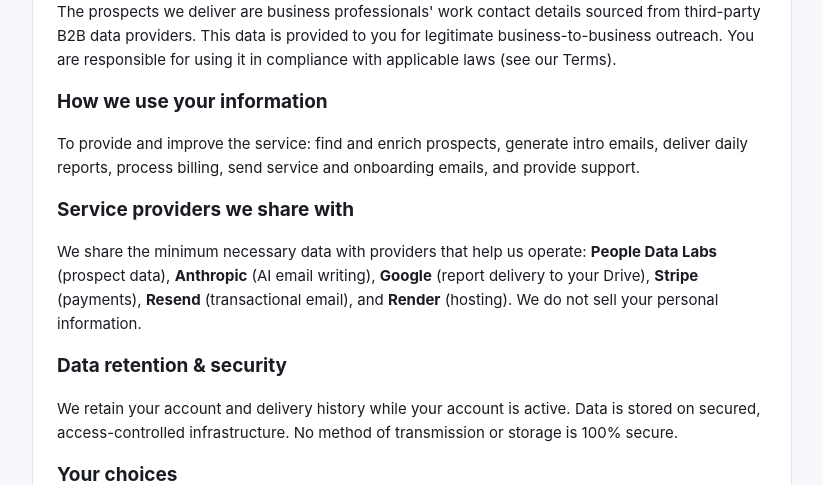
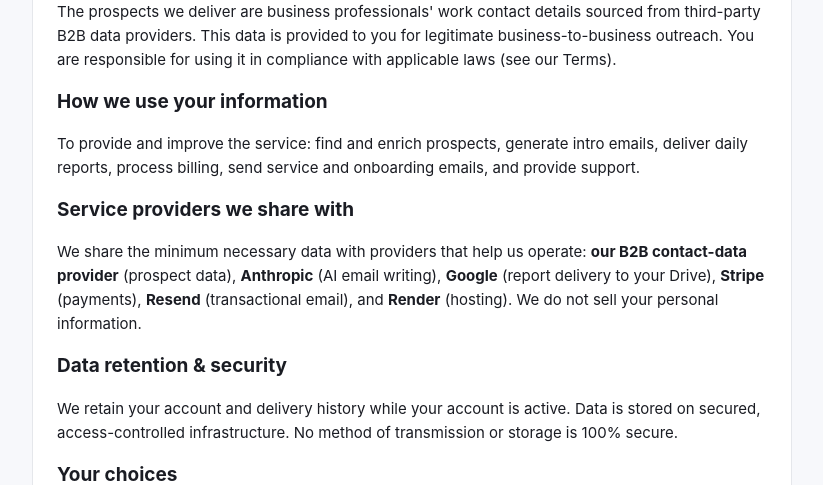
Before and after one commit to jacirusso/ProspectDaily, a FastAPI app: page /privacy in a window 1280 px wide. Shown: the part 623-1108 px from the top of the page, without its empty margins (228-1051 px from the left). Run offline with FastAPI, Linux system fonts and the light colour scheme.

Commit message:
Privacy: name the data provider neutrally (accurate across Apollo->PDL switch)
Co-Authored-By: Claude Opus 4.8 <noreply@anthropic.com>

```diff
--- a/web/templates/privacy.html
+++ b/web/templates/privacy.html
@@ -31,7 +31,7 @@
 
   <h2>Service providers we share with</h2>
   <p>We share the minimum necessary data with providers that help us operate:
-  <strong>People Data Labs</strong> (prospect data), <strong>Anthropic</strong> (AI email
+  <strong>our B2B contact-data provider</strong> (prospect data), <strong>Anthropic</strong> (AI email
   writing), <strong>Google</strong> (report delivery to your Drive),
   <strong>Stripe</strong> (payments), <strong>Resend</strong> (transactional
   email), and <strong>Render</strong> (hosting). We do not sell your personal
```
